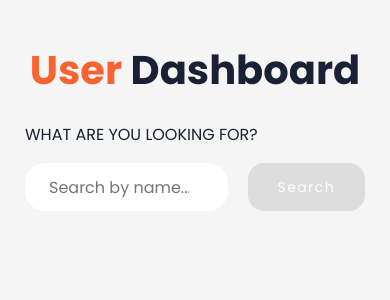
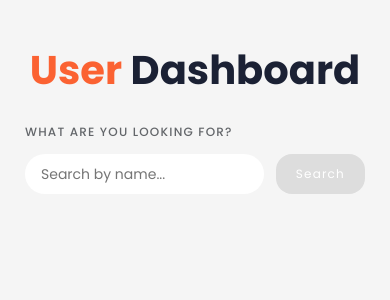
Before and after one commit to robylosa94/fe-search-app, a React (Vite) app: page / in a window 390 px wide. Shown: the top 300 px of the page. Built offline with nearby package versions, Linux system fonts and the light colour scheme.

Commit message:
style: improve responsive

```diff
--- a/src/components/features/Filters/Filters.module.css
+++ b/src/components/features/Filters/Filters.module.css
@@ -17,11 +17,15 @@
 }
 
 .filters__label {
-  font-size: 0.8125rem;
+  font-size: 0.6875rem;
   font-weight: 500;
   color: var(--color-gray);
   line-height: 1.7;
   letter-spacing: 0.1em;
+
+  @media only screen and (min-width: 768px) {
+    font-size: 0.8125rem;
+  }
 }
 
 .filters__button {
--- a/src/components/features/SearchInput/SearchInput.module.css
+++ b/src/components/features/SearchInput/SearchInput.module.css
@@ -1,29 +1,46 @@
 .searchInput {
   display: flex;
   flex-direction: column;
-  gap: 1rem;
+  gap: 0.75rem;
+
+  @media only screen and (min-width: 768px) {
+    gap: 1rem;
+  }
 }
 
 .searchInput__label {
-  font-size: 0.875rem;
+  font-size: 0.75rem;
   font-weight: 500;
   color: var(--color-gray);
   line-height: 1.7;
   letter-spacing: 0.1em;
+
+  @media only screen and (min-width: 768px) {
+    font-size: 0.875rem;
+  }
 }
 
 .searchInput__form {
   display: flex;
-  gap: 1.25rem;
+  gap: 0.75rem;
+
+  @media only screen and (min-width: 768px) {
+    gap: 1.25rem;
+  }
 
   input {
     background-color: #fff;
     border-radius: 1.25rem;
     border: none;
-    font-size: 1rem;
+    font-size: 0.875rem;
     color: var(--color-gray);
     width: 100%;
-    padding: 0 1.5rem;
+    padding: 0 1rem;
+
+    @media only screen and (min-width: 768px) {
+      font-size: 1rem;
+      padding: 0 1.5rem;
+    }
   }
 
   [type="submit"] {
--- a/src/components/features/SearchInput/SearchInput.tsx
+++ b/src/components/features/SearchInput/SearchInput.tsx
@@ -18,7 +18,7 @@ export default function SearchInput({
 
   return (
     <div className={classNames}>
-      <span className={s.searchInput__span}>WHAT ARE YOU LOOKING FOR?</span>
+      <span className={s.searchInput__label}>WHAT ARE YOU LOOKING FOR?</span>
       <div className={s.searchInput__form}>
         <input
           type="search"
--- a/src/components/ui/atoms/Badge/Badge.module.css
+++ b/src/components/ui/atoms/Badge/Badge.module.css
@@ -1,14 +1,19 @@
 .badge {
   display: inline-block;
-  padding: 0.375rem 0.875rem;
-  font-size: 0.75rem;
+  padding: 0.1875rem 0.625rem;
+  font-size: 0.6875rem;
   font-weight: 500;
   color: #fff;
   text-transform: uppercase;
-  line-height: 0.675;
+  line-height: 1;
   letter-spacing: 0.1em;
   border: 1px solid transparent;
   border-radius: 0.5rem;
+
+  @media only screen and (min-width: 768px) {
+    font-size: 0.75rem;
+    padding: 0.25rem 0.875rem;
+  }
 
   &.badge--admin {
     background-color: var(--color-admin);
--- a/src/components/ui/atoms/Button/Button.module.css
+++ b/src/components/ui/atoms/Button/Button.module.css
@@ -2,16 +2,22 @@
   display: inline-flex;
   align-items: center;
   justify-content: center;
-  font-size: 0.875rem;
+  font-size: 0.75rem;
   color: #fff;
   letter-spacing: 0.1em;
   text-decoration: none;
-  padding: 0 1.875rem;
-  height: 3rem;
+  padding: 0 1.25rem;
+  height: 2.5rem;
   border-radius: 1rem;
   background-color: var(--color-primary);
   border: none;
   text-align: center;
+
+  @media only screen and (min-width: 768px) {
+    font-size: 0.875rem;
+    height: 3rem;
+    padding: 0 1.875rem;
+  }
 
   &.button--lg {
     @media only screen and (min-width: 768px) {
--- a/src/components/ui/atoms/Title/Title.module.css
+++ b/src/components/ui/atoms/Title/Title.module.css
@@ -1,5 +1,9 @@
 .title {
-  font-size: 1.5rem;
+  font-size: 1.375rem;
   font-weight: 500;
   line-height: 1.3;
+
+  @media only screen and (min-width: 768px) {
+    font-size: 1.5rem;
+  }
 }
--- a/src/components/ui/molecules/Modal/Modal.module.css
+++ b/src/components/ui/molecules/Modal/Modal.module.css
@@ -19,5 +19,9 @@
   margin: auto;
   border-radius: 1.25rem;
   max-width: 50rem;
-  padding: 2rem;
+  padding: 1.5rem;
+
+  @media only screen and (min-width: 768px) {
+    padding: 2rem;
+  }
 }
```
